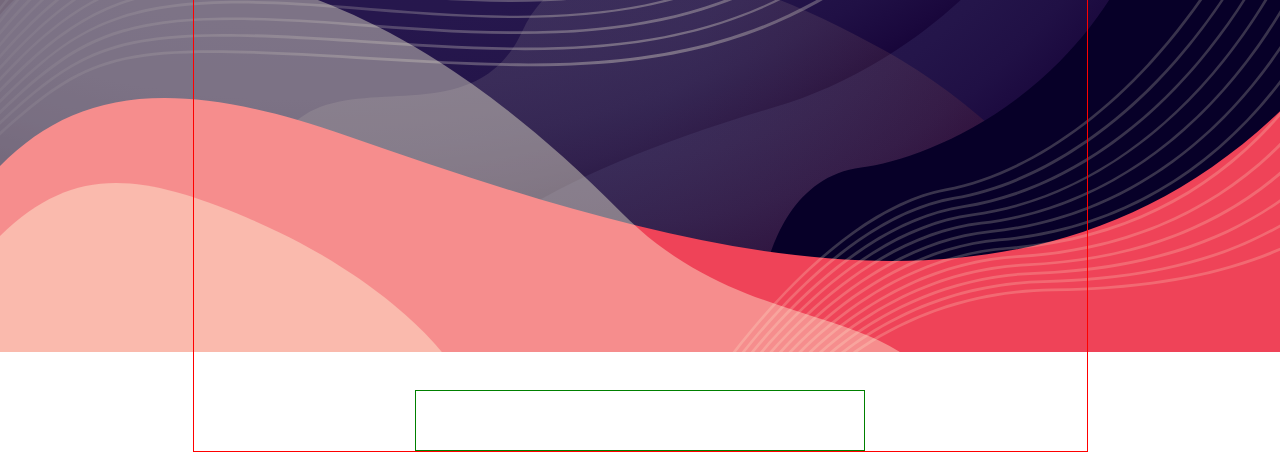
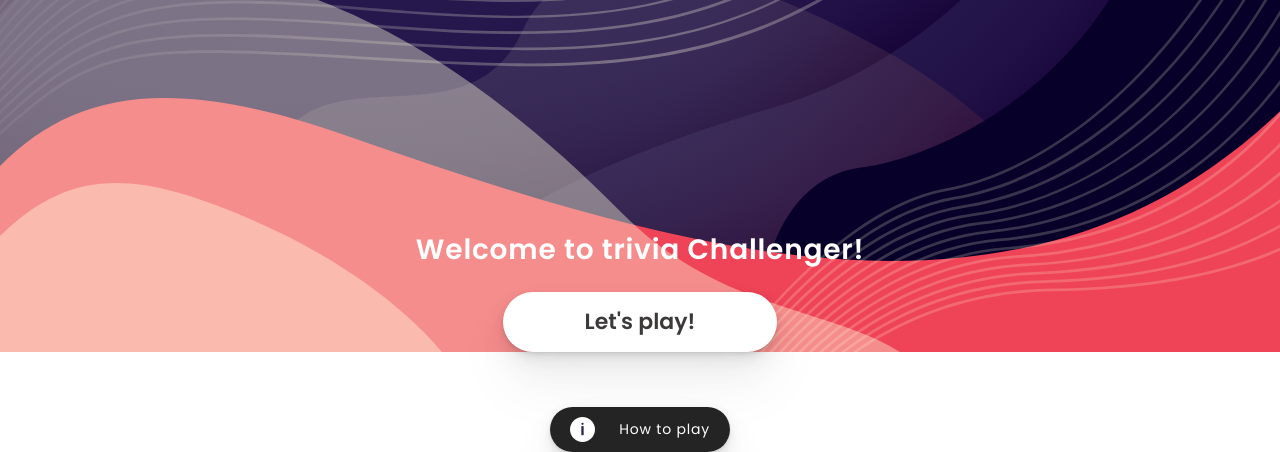
Before and after one commit to MatthiasX86/triviaChallenge, a Gatsby site: page / in a window 1280 px wide. Shown: the part 448-900 px from the top of the page. Built offline with nearby package versions, Linux system fonts and the light colour scheme; Gatsby itself is replaced by a stand-in of ours.

Commit message:
created app intro desktopview

```diff
--- a/src/components/button.tsx
+++ b/src/components/button.tsx
@@ -1,13 +1,16 @@
 import React, { FunctionComponent } from 'react'
 import styled from 'styled-components'
-import {Colors} from '../styles/mixins'
+import {Colors, Transitions} from '../styles/mixins'
+import {IHandle} from '../types/index';
 
 const Element = styled.button`
   margin: 0 auto;
+  transition: all 300ms ease-out;
+  ${Transitions.standardHover};
 `
 
-export const Button: FunctionComponent = ({ children }) => (
-  <Element>
+export const Button: FunctionComponent<IHandle> = ({ clickHandle, children }) => (
+  <Element onClick={clickHandle}>
     <span>{children}</span>
   </Element>
 )
--- a/src/views/intro.tsx
+++ b/src/views/intro.tsx
@@ -1,6 +1,10 @@
-import React, {FunctionComponent} from 'react';
+import React, {FunctionComponent, useState} from 'react';
 import {Col} from 'react-bootstrap';
 import styled from 'styled-components';
+import {Assets} from '../assets/assets';
+import {Button} from '../components/button';
+import {Animations, Transitions, UIStyles} from '../styles/mixins';
+import { IActive, IHandle } from '../types/index';
 
 /* ====== Containers ====== */
 
@@ -12,12 +16,46 @@ const SectionContainer = styled.section`
   position: relative;
   height: 700px;
   width: 100%;
-  border: 1px solid red;
 `
 
 const StartContainer = styled.div`
+  display: flex;
+  flex-direction: column;
+  align-items: center;
+  padding-bottom: 100px;
   bottom: 50px;
-  border: 1px solid green;
+`
+const InstructionsContainer = styled.div<IActive>`
+  height: ${ ({ active }) => active
+    ? '300px'
+    : 'auto'
+  };
+  width: ${ ({ active }) => active
+    ? '400px'
+    : '180px'
+  };
+  flex-direction: ${ ({ active }) => active
+    ? 'column'
+    : 'row'
+  };
+  padding: ${ ({ active }) => active
+    ? '80px 30px 80px;'
+    : '10px 20px'
+  };
+  position: absolute;
+  bottom: 0;
+  cursor: pointer;
+  display: flex;
+  align-items: center;
+  justify-content: space-between;
+  margin-top: 30px;
+  border-radius 30px;
+  box-shadow: ${UIStyles.boxShadow};
+  background-color: rgba(0, 0, 0, 0.86);
+  border-radius: 30px;
+
+  transition: all 300ms ease-out;
+  ${Transitions.standardHover};
 `
 
 /* ====== UI Elements ====== */
@@ -28,13 +66,108 @@ const Title = styled.h1`
 const Subtitle = styled.h2`
 `
 
+const InfoIcon = styled.img<IActive>`
+  display: ${ ({ active }) => active
+    ? 'none'
+    : 'initial'
+  };
+  height: 25px;
+  width: 25px;
 
-export const Intro: FunctionComponent = ({ children }) => (
+  animation-delay: 400ms;
+  ${Animations.fadeIn}
+`
+
+const CloseIcon = styled.img<IActive>`
+  display: ${ ({ active }) => active
+    ? 'initial'
+    : 'none'
+  };
+
+  position: absolute;
+  top: 30px;
+  right: 30px;
+  height: 25px;
+  width: 25px;
+
+  animation-delay: 400ms;
+  ${Animations.fadeIn}
+
+`
+
+/* ====== Text Elements ====== */
+
+const HowSmallText = styled.h4<IActive>`
+  display: ${ ({ active }) => active
+    ? 'none'
+    : 'initial'
+  };
+
+  animation-delay: 400ms;
+  ${Animations.fadeIn}
+`
+
+const HowLargeText = styled.h3<IActive>`
+  display: ${ ({ active }) => active
+    ? 'initial'
+    : 'none'
+  };
+
+  animation-delay: 400ms;
+  ${Animations.fadeIn}
+`
+
+/* ====== Components ====== */
+
+
+const HowToPlay: FunctionComponent = () => {
+
+  const [isActive, setActive] = useState(false);
+
+  return (
+    <InstructionsContainer
+      onClick={() => setActive(!isActive)}
+      active={isActive}
+    >
+      <InfoIcon
+        src={Assets.Info}
+        active={isActive}
+      />
+      <CloseIcon
+        src={Assets.CloseIcon}
+        active={isActive}
+      />
+      {isActive
+        ? (
+          <>
+            <HowLargeText active={isActive}>
+              You will be presented with 10 true or false questions
+            </HowLargeText>
+            <HowLargeText active={isActive}>
+              Think you can score 100%?
+            </HowLargeText>
+          </>
+        )
+        : (
+          <HowSmallText active={isActive}>
+            How to play
+          </HowSmallText>
+        )
+      }
+    </InstructionsContainer>
+  )
+ }
+
+export const Intro: FunctionComponent<IHandle> = ({ clickHandle }) => (
   <Col lg={{ span: 10, offset: 1}}>
     <SectionContainer>
       <Title>Trivia<br/>Challenge</Title>
       <StartContainer>
         <Subtitle>Welcome to trivia Challenger!</Subtitle>
+        <Button clickHandle={clickHandle}>
+          Let's play!
+        </Button>
+        <HowToPlay />
       </StartContainer>
     </SectionContainer>
   </Col>
```
